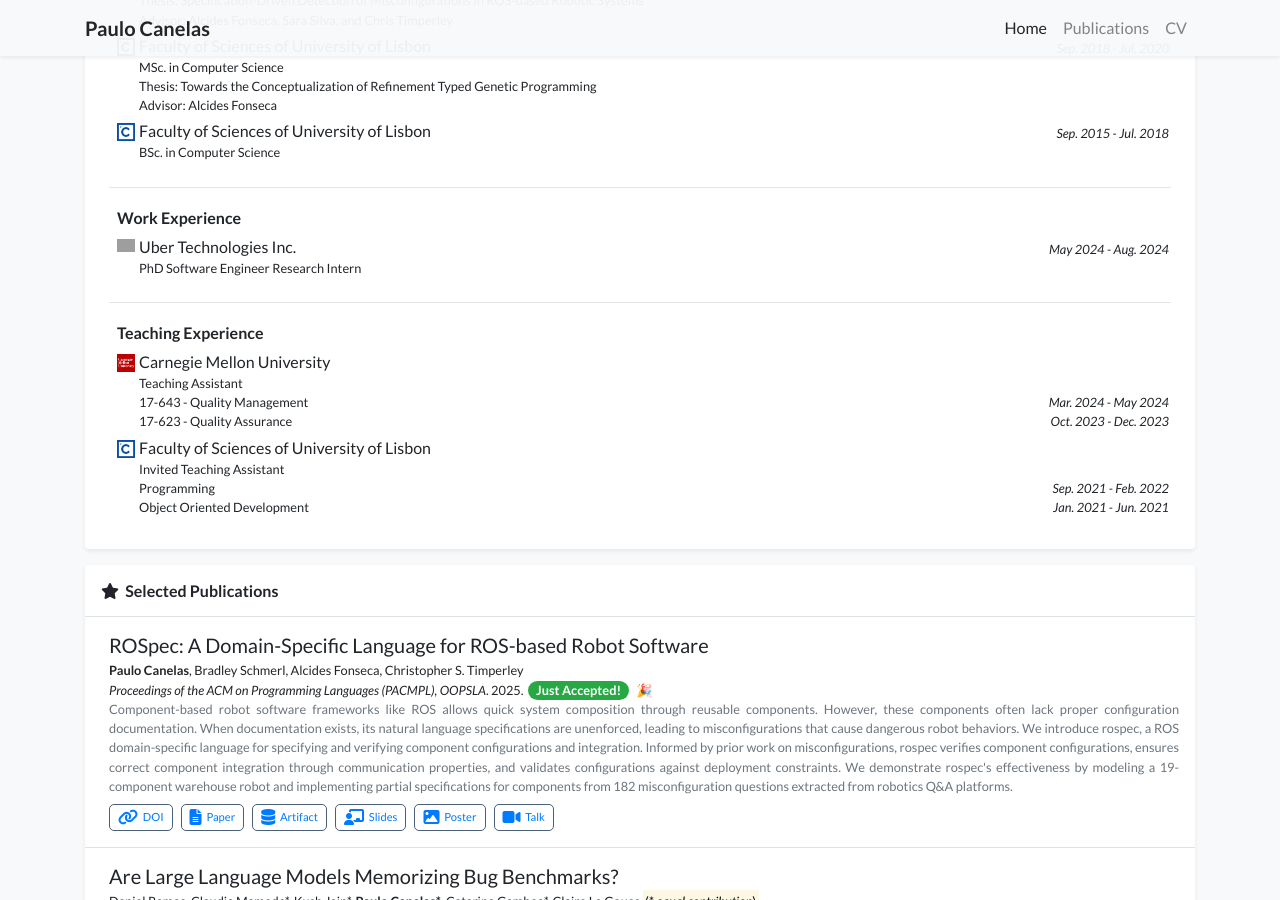
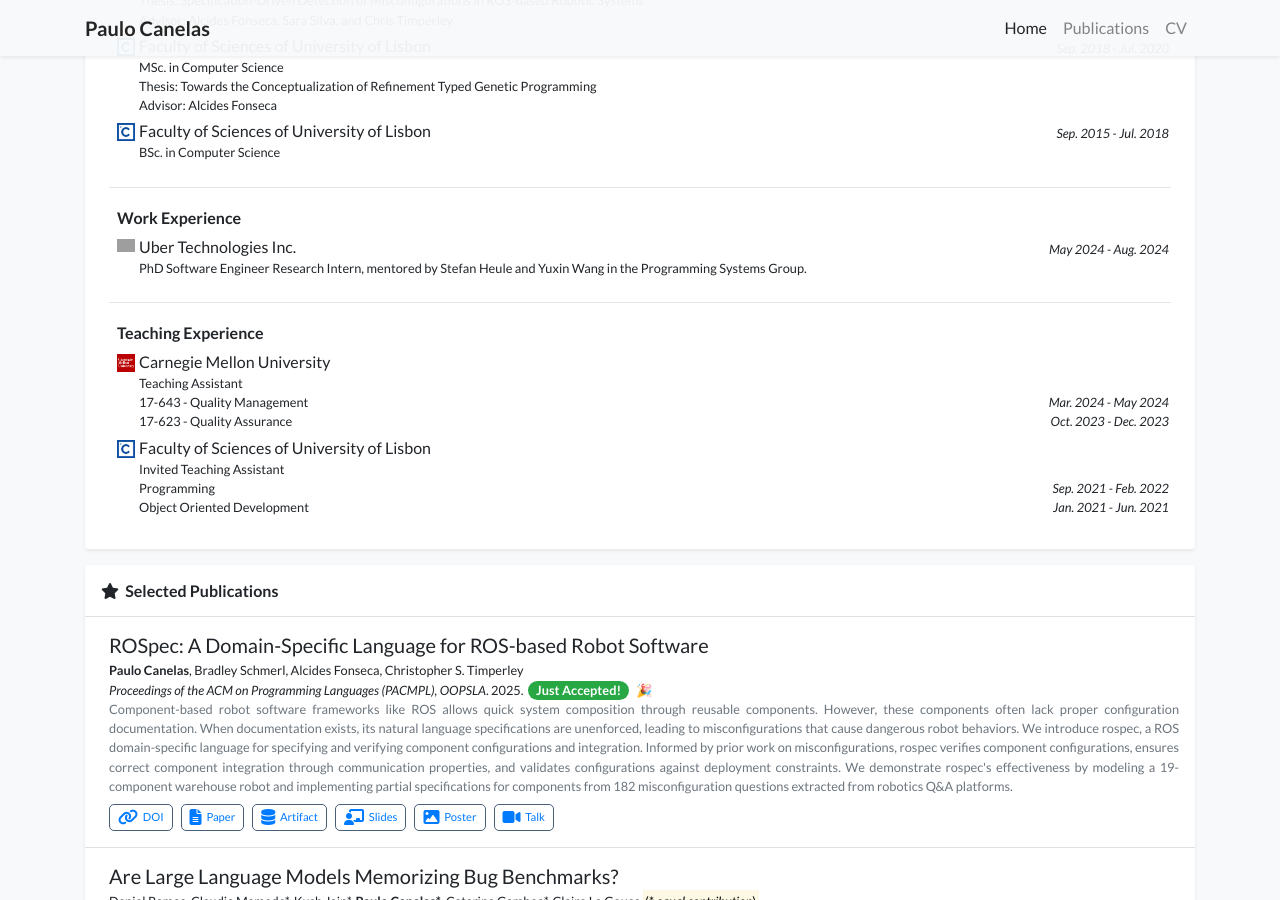
Before and after one commit to pcanelas/pcanelas.github.io, a Jekyll site: the page built from index.html, in a window 1280 px wide and 900 px high, scrolled down 760 px. Built offline with Jekyll 4.4.1, drawn with Linux system fonts in a browser that asks for light colours; a style sheet for code colours, icons or effects is not loaded; grey boxes are pictures that could not be loaded.

Commit message:
fix: update role description for Uber internship

```diff
--- a/_data/profile.yml
+++ b/_data/profile.yml
@@ -58,7 +58,7 @@ education:
 experience:
 - name: Uber Technologies Inc.
   logo: /assets/images/badges/uber.png
-  position: PhD Software Engineer Research Intern
+  position: PhD Software Engineer Research Intern, mentored by Stefan Heule and Yuxin Wang in the Programming Systems Group.
   date: May 2024 - Aug. 2024
 
 teaching:
```
